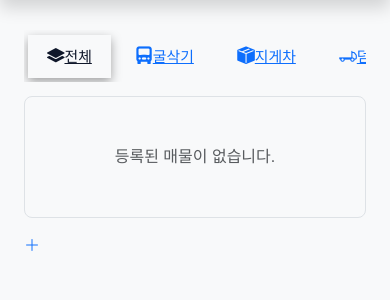
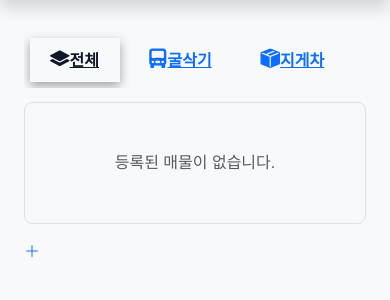
Before and after one commit to ewonju-web/2026.3.14, a Django app: template templates/equipment/equipment_list.html in a window 390 px wide. Shown: the part 67-367 px from the top of the page. Run offline with Django 5.2, Linux system fonts and the light colour scheme; the template is opened without the code that fills it, so the values that code supplies are empty.

Commit message:
style: 모바일 기종 선택 칩 여백·터치 영역 확대
Made-with: Cursor

```diff
--- a/templates/equipment/equipment_list.html
+++ b/templates/equipment/equipment_list.html
@@ -330,7 +330,7 @@
 
     <!-- 모바일: 카테고리 + 상세검색 + 매물 그리드 -->
     <div class="gn-index-mobile d-md-none">
-        <div class="gn-category-scroll gn-index-category mb-2 d-flex flex-nowrap overflow-x-auto" style="gap:0.35rem;min-width:0;-webkit-overflow-scrolling:touch;">
+        <div class="gn-category-scroll gn-index-category mb-2 d-flex flex-nowrap overflow-x-auto" style="gap:0.5rem;min-width:0;-webkit-overflow-scrolling:touch;">
             <a href="{% url 'index' %}?category=" class="gn-cat-pill {% if not filter_category %}active{% endif %}">
                 <i class="bi bi-layers-fill"></i><span>전체</span>
             </a>
@@ -1353,19 +1353,25 @@
     .gn-index-container { padding-top: 0 !important; padding-bottom: 1rem !important; }
     .gn-index-mobile { margin-top: 0; padding-top: 0; }
     .gn-index-mobile .gn-index-category {
-      padding: 0.3rem 0.25rem 0.25rem !important;
+      padding: 0.5rem 0.35rem 0.4rem !important;
       margin-top: 6px !important;
-      margin-bottom: 4px !important;
+      margin-bottom: 6px !important;
+      row-gap: 0.35rem;
     }
     .gn-index-mobile .gn-index-category .gn-cat-pill {
       flex-shrink: 0;
       white-space: nowrap;
-      font-size: 0.93rem !important;
-      padding: 0.52rem 1.18rem !important;
-      gap: 0.4rem !important;
+      font-size: 1rem !important;
+      font-weight: 700 !important;
+      padding: 0.62rem 1.28rem !important;
+      gap: 0.48rem !important;
+      min-height: 2.75rem;
+      align-items: center;
+      line-height: 1.2;
+      box-sizing: border-box;
     }
     .gn-index-mobile .gn-index-category .gn-cat-pill i {
-      font-size: 1.1rem !important;
+      font-size: 1.22rem !important;
     }
     /* 모바일 기종 띠 아래 스크롤바 */
     .gn-index-mobile .gn-index-category::-webkit-scrollbar { height: 6px; }
```
